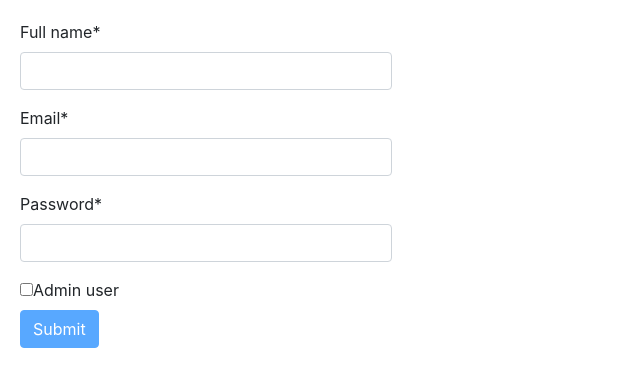
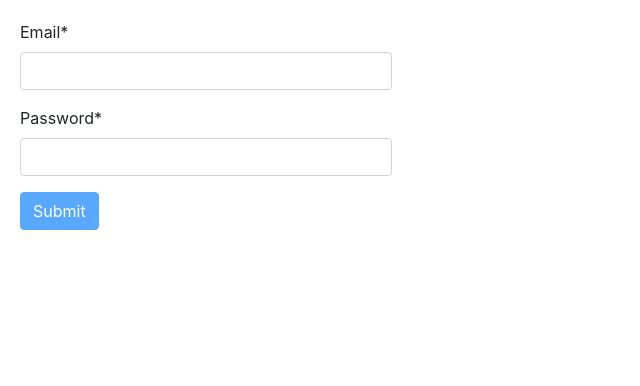
Before and after one commit to SidnevIgor/MongoDB_CURRENT, an Angular app in the folder front/: page / in a window 1280 px wide. Shown: the top 386 px of the page, without its empty margins (0-640 px from the left). Built offline with nearby package versions, Linux system fonts and the light colour scheme.

Commit message:
Creating Reactive from for logging in

```diff
--- a/front/src/app/app.component.html
+++ b/front/src/app/app.component.html
@@ -1 +1,2 @@
-<contact-form></contact-form>
+<!--<contact-form></contact-form>-->
+<loginform></loginform>
--- /dev/null
+++ b/front/src/app/loginform/loginform.component.css
@@ -0,0 +1,3 @@
+form{
+  width: 30%;
+}
--- /dev/null
+++ b/front/src/app/loginform/loginform.component.html
@@ -0,0 +1,20 @@
+<form [formGroup]="form">
+  <div class="form-group">
+    <label for="email">Email*</label>
+    <input type="text" id="email" formControlName="email" class="form-control">
+    <div class="alert alert-danger" *ngIf="form.get('email').touched && form.get('email').invalid">
+      <div *ngIf="form.get('email').errors.required">The email should be filled</div>
+      <div *ngIf="form.get('email').errors.minlength">The minimum length is {{form.get('email').errors.minlength.requiredLength}}</div>
+      <div></div>
+    </div>
+  </div>
+  <div class="form-group">
+    <label for="password">Password*</label>
+    <input type="text" id="password" formControlName="password" class="form-control">
+    <div class="alert alert-danger" *ngIf="form.get('password').touched && form.get('password').invalid">
+      <div *ngIf="form.get('password').errors.required">The password should be filled</div>
+      <div *ngIf="form.get('password').errors.minlength">The minimum password length is {{form.get('password').errors.minlength.requiredLength}}</div>
+    </div>
+  </div>
+  <button class="btn btn-primary" [disabled]="!form.valid">Submit</button>
+</form>
--- /dev/null
+++ b/front/src/app/loginform/loginform.component.ts
@@ -0,0 +1,22 @@
+import { Component} from '@angular/core';
+import { FormGroup, FormControl, Validators } from '@angular/forms';
+
+@Component({
+  selector: 'loginform',
+  templateUrl: './loginform.component.html',
+  styleUrls: ['./loginform.component.css']
+})
+export class LoginformComponent{
+  form = new FormGroup({
+    email: new FormControl('',[
+      Validators.required,
+      Validators.minLength(5),
+      Validators.maxLength(255)
+    ]),
+    password: new FormControl('',[
+      Validators.required,
+      Validators.minLength(5),
+      Validators.maxLength(255)
+    ])
+  });
+}
```
Also changed, not shown: front/src/app/app.module.ts (+6 -3 lines), 1 other file (tests, documents, lock files or other folders).
